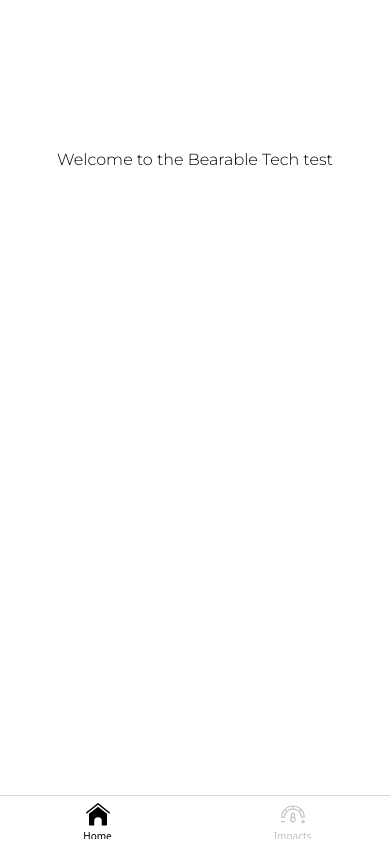
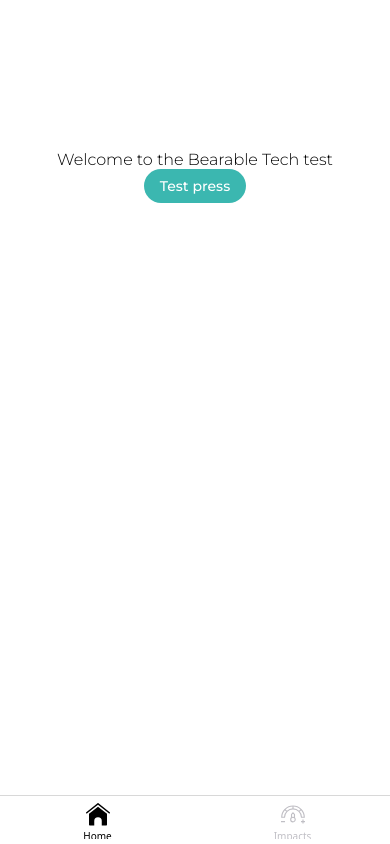
Before and after one commit to FraserCampbell1/BearableTechTest, a React Native app: screen /Home in a window 390 px wide. Built offline with nearby package versions, Linux system fonts and the light colour scheme.

Commit message:
Add basic Button

```diff
--- a/eslint.config.mjs
+++ b/eslint.config.mjs
@@ -14,12 +14,13 @@
     files: ["**/*.{js,mjs,cjs,ts,mts,cts,jsx,tsx}"],
     languageOptions: { globals: globals.browser },
   },
-  tseslint.configs.recommended,
+  ...tseslint.configs.recommended,
   pluginReact.configs.flat.recommended,
   {
     rules: {
       "react/react-in-jsx-scope": "off",
-      "@typescript-eslint/no-var-requires": "off",
+      "@typescript-eslint/no-require-imports": "off",
+      "js/no-require-imports": "off",
     },
   },
 ]);
--- a/src/ui/Home/screens/Home/Home.tsx
+++ b/src/ui/Home/screens/Home/Home.tsx
@@ -4,6 +4,7 @@
 
 import styles from "./home.styles";
 import Text from "@/ui/common/components/atoms/Text/Text";
+import Button from "@/ui/common/components/atoms/Button/Button";
 
 const HomeScreen = () => {
   const { isLoading } = useHomeController();
@@ -22,6 +23,10 @@
         <Text variant="primary300" style={styles.welcomeText}>
           Welcome to the Bearable Tech test
         </Text>
+
+        <Button variant="simple" color="primary" onPress={() => {}}>
+          Test press
+        </Button>
       </View>
     </SafeAreaView>
   );
--- /dev/null
+++ b/src/ui/common/components/atoms/Button/Button.tsx
@@ -0,0 +1,32 @@
+import React from "react";
+import { Pressable, StyleProp, ViewStyle } from "react-native";
+
+import styles from "./button.styles";
+import Text from "../Text/Text";
+
+type ButtonProps = {
+  variant: "simple";
+  color: "primary";
+  onPress: () => void;
+  containerStyle?: StyleProp<ViewStyle>;
+  children: React.ReactNode;
+};
+
+const Button = ({
+  variant,
+  color,
+  onPress,
+  containerStyle,
+  children,
+}: ButtonProps) => (
+  <Pressable
+    onPress={onPress}
+    style={[styles.container, styles[variant], styles[color], containerStyle]}
+  >
+    <Text variant="primary500" style={styles.label}>
+      {children}
+    </Text>
+  </Pressable>
+);
+
+export default Button;
--- /dev/null
+++ b/src/ui/common/components/atoms/Button/button.styles.ts
@@ -0,0 +1,30 @@
+import { StyleSheet } from "react-native";
+
+import theme from "@/ui/common/styles/theme";
+
+const styles = StyleSheet.create({
+  container: {
+    justifyContent: "center",
+    alignItems: "center",
+    minWidth: 50,
+    paddingHorizontal: 12,
+    paddingVertical: 8,
+  },
+  label: {
+    color: theme.colors.white,
+  },
+
+  // -- variants --
+  simple: {
+    backgroundColor: theme.colors.white,
+    borderRadius: 30,
+    paddingHorizontal: 16,
+  },
+
+  // -- colors --
+  primary: {
+    backgroundColor: theme.colors.verdigris,
+  },
+});
+
+export default styles;
```
